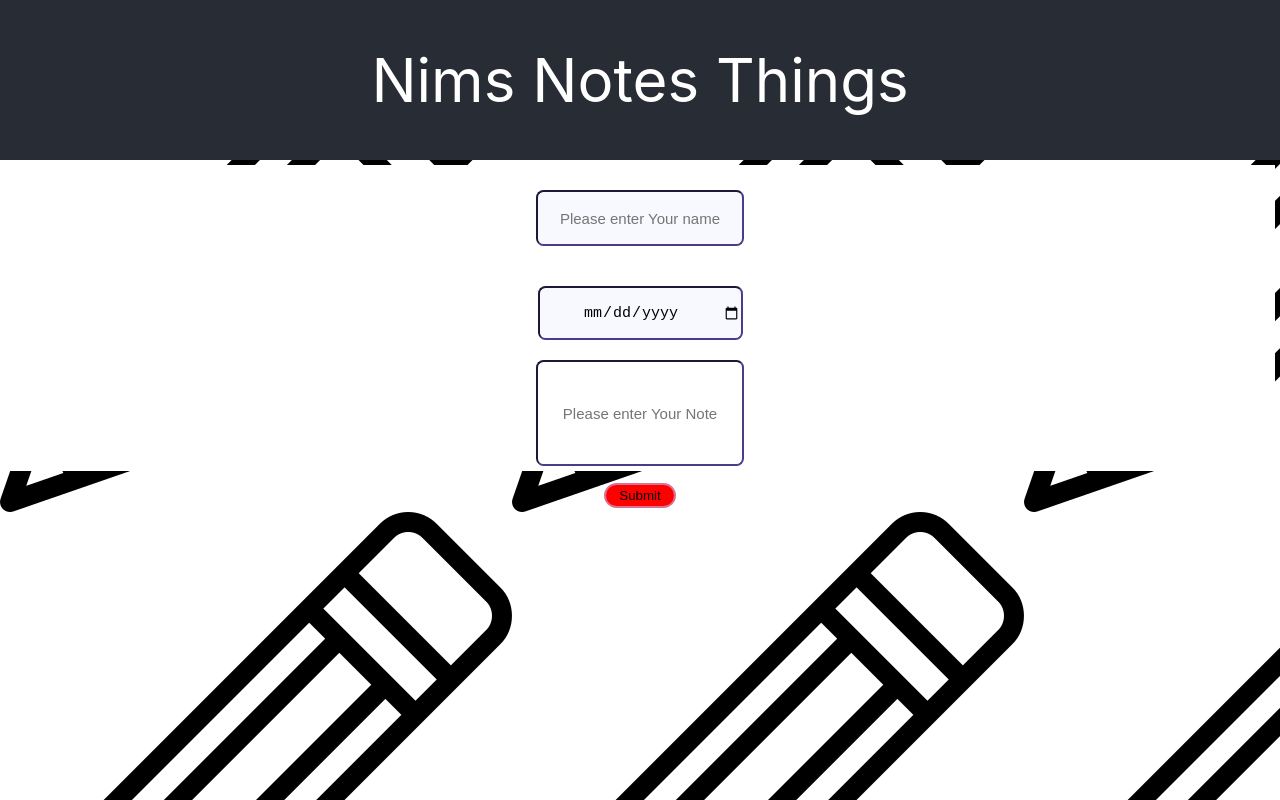
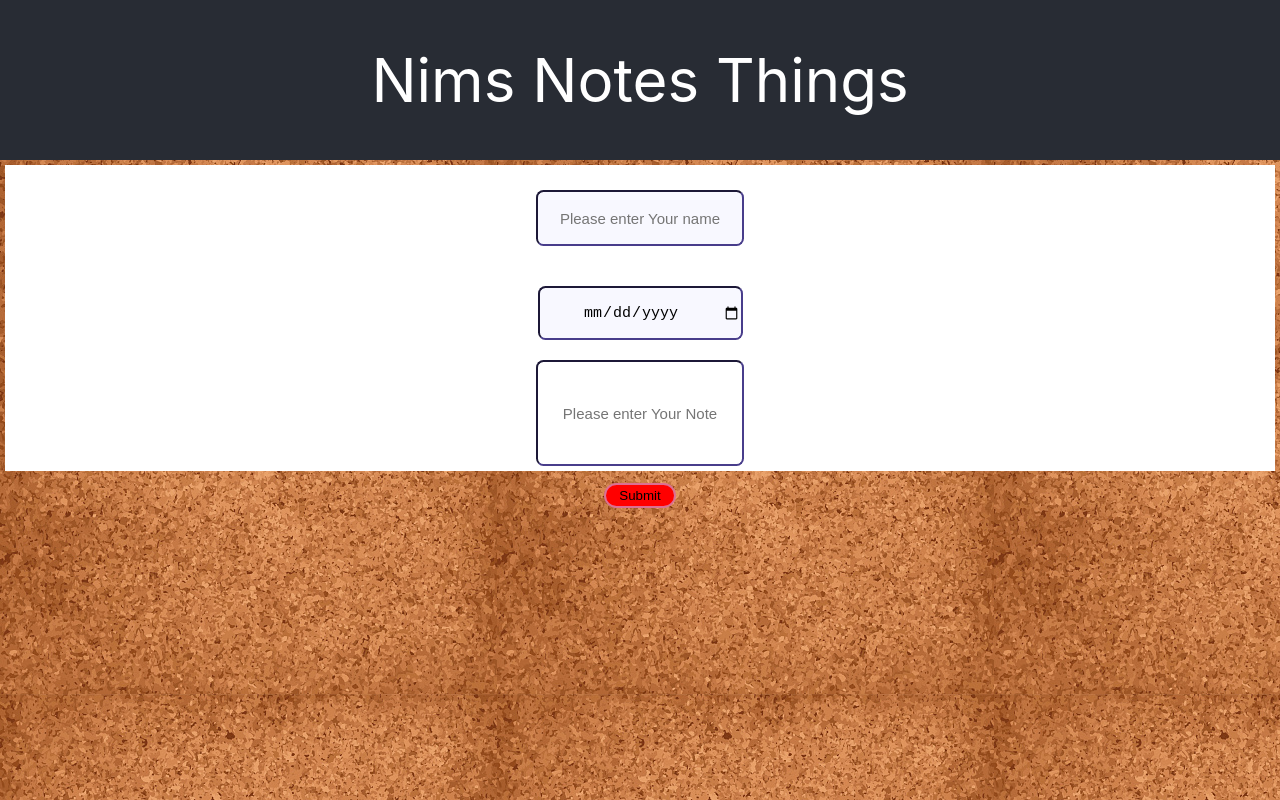
Before and after one commit to nf2000/nims-notes-things, a React (Create React App) app in the folder nims-notes-things/: page / in a window 1280 px wide. Built offline with nearby package versions, Linux system fonts and the light colour scheme.

Commit message:
changing background

```diff
--- a/nims-notes-things/src/App.css
+++ b/nims-notes-things/src/App.css
@@ -1,5 +1,5 @@
 body {
-  background: url("./penLogo.png");
+  background: url("./corkboard.jpeg");
 }
 
 .App {
```
